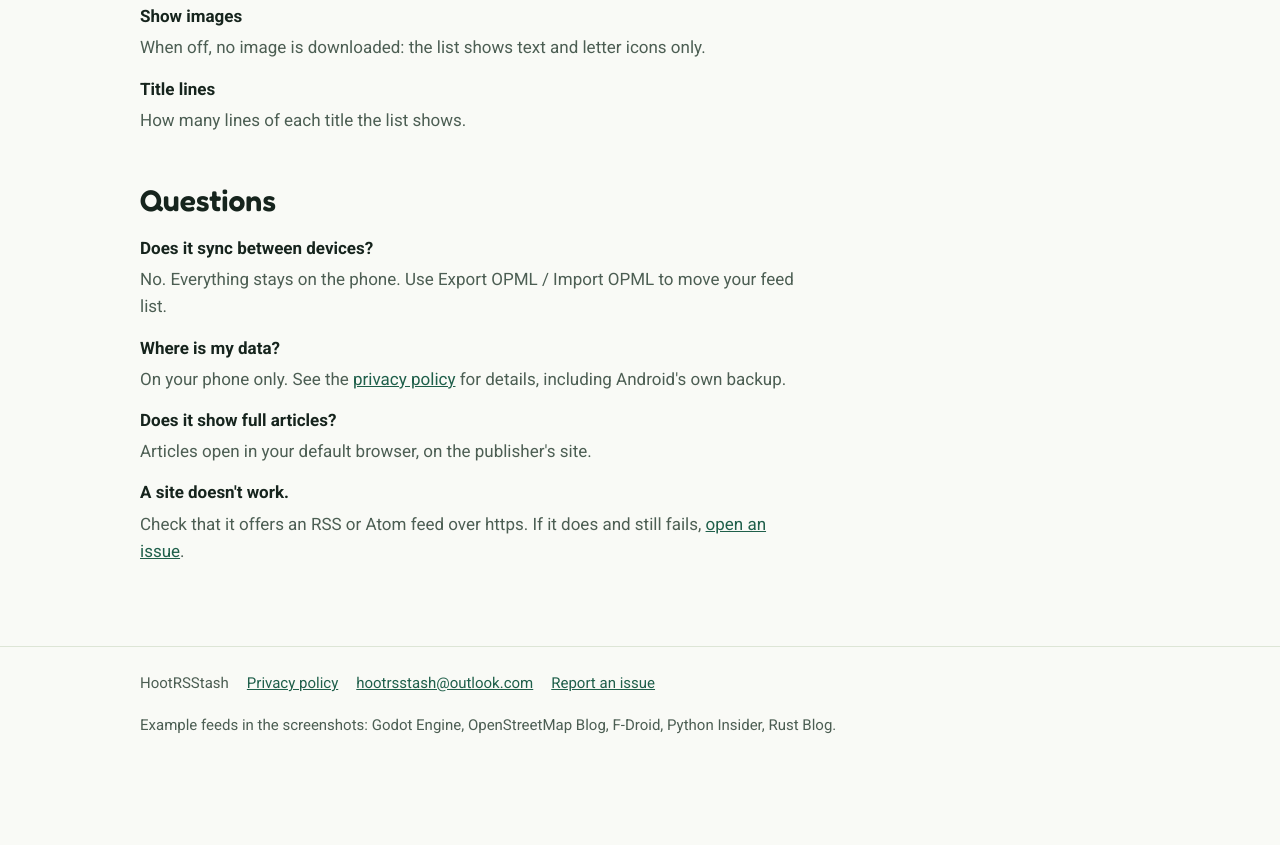
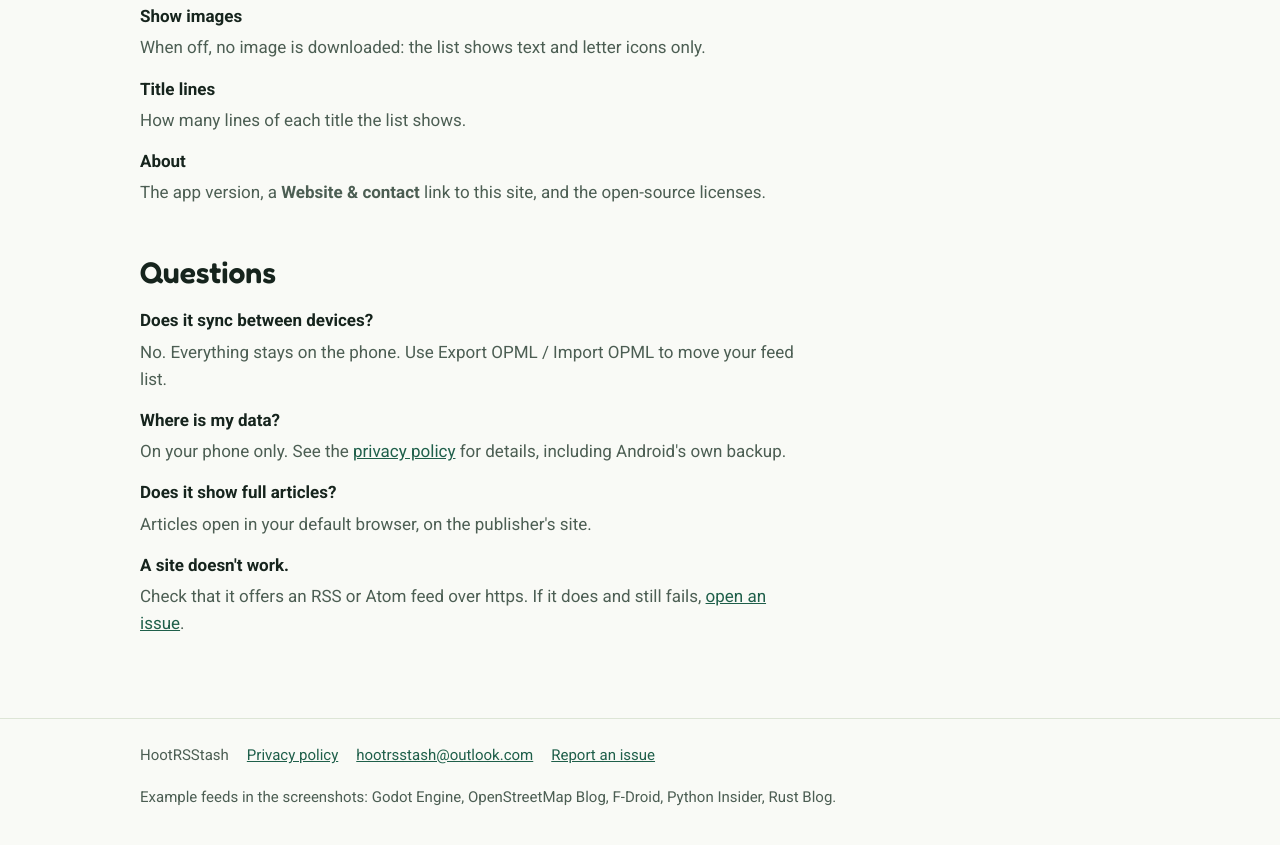
Before and after one commit to anthonyda/hootrsstash-site, a plain HTML site: page index.html in a window 1280 px wide. Shown: the part 3712-4557 px from the top of the page. Before the commit the page ends 4489 px from the top, so only its background shows below. Drawn offline with Linux system fonts and the light colour scheme.

Commit message:
Guide: About section with the Website & contact link

```diff
--- a/index.html
+++ b/index.html
@@ -76,6 +76,7 @@
     <dt>Theme</dt><dd>System default, Light, Dark or Black.</dd>
     <dt>Show images</dt><dd>When off, no image is downloaded: the list shows text and letter icons only.</dd>
     <dt>Title lines</dt><dd>How many lines of each title the list shows.</dd>
+    <dt>About</dt><dd>The app version, a <b>Website &amp; contact</b> link to this site, and the open-source licenses.</dd>
   </dl>
 
   <h2>Questions</h2>
```
